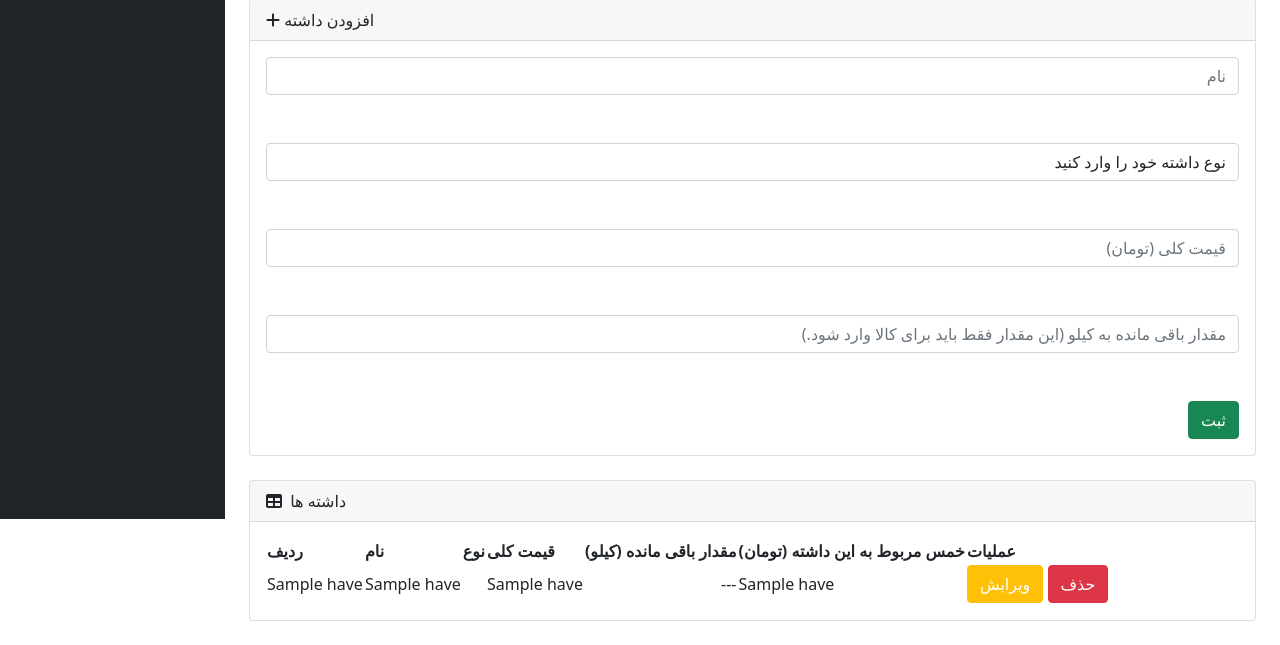
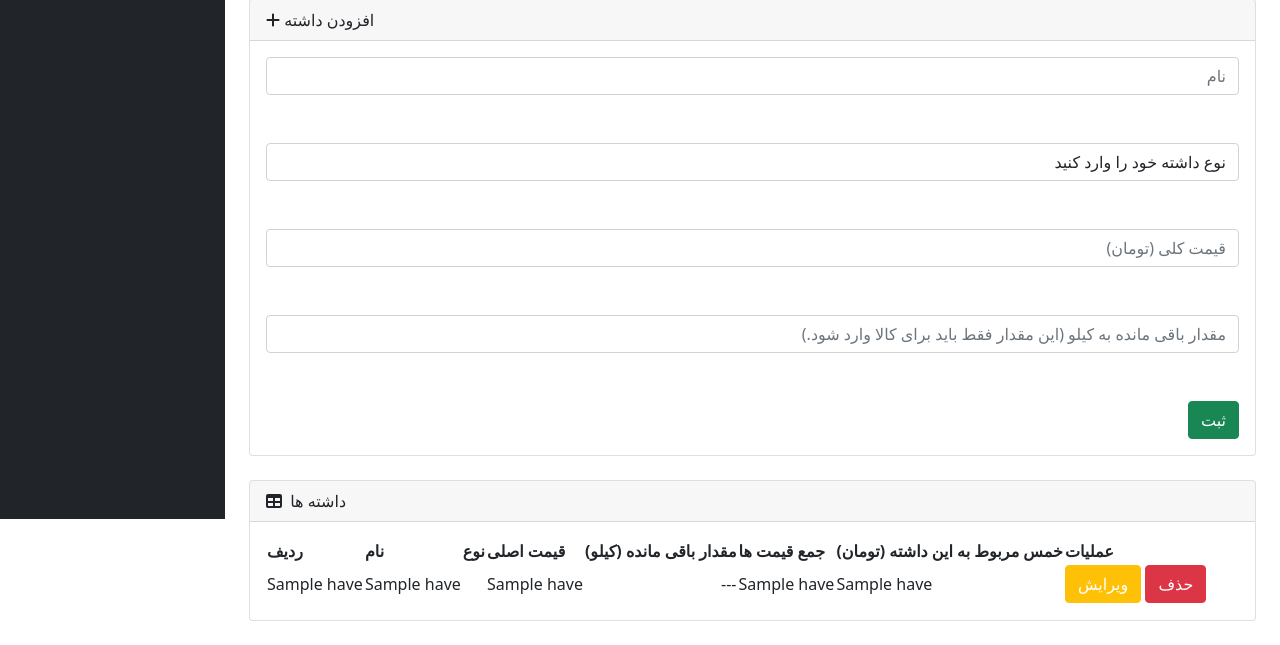
Before and after one commit to afattahi1387/calculate-khoms-website, a Flask app: template templates/index.html in a window 1280 px wide. Shown: the part 281-926 px from the top of the page. Run offline with Flask 3, Linux system fonts and the light colour scheme; the template is opened without the code that fills it: most values are stand-ins (such as "Sample title", 1, 10 or a date in 2020); parts of the project's set-up code (start-up, migrations or seed data) failed here and were passed over; some libraries are stand-ins or nearby versions.

Commit message:
dashboard page is showing total price in table now.

```diff
--- a/app.py
+++ b/app.py
@@ -22,8 +22,14 @@ def home():
     for have in havesRow:
         haveId += 1
         have = list(have)
+        have.append(functions.add_cama_in_number(functions.calculate_have_khoms(have[0])))
+        if have[2] == 'commodity':
+            have.append(functions.add_cama_in_number(have[4] * have[5]))
+        else:
+            have.append(functions.add_cama_in_number(have[4]))
+
         have[4] = functions.add_cama_in_number(have[4])
-        have.append(functions.add_cama_in_number(functions.calculate_have_khoms(have[0])))
+
         if have[5]:
             have[5] = functions.add_cama_in_number(have[5])
         haves[str(haveId)] = have
--- a/templates/index.html
+++ b/templates/index.html
@@ -136,8 +136,9 @@
                                             <th>ردیف</th>
                                             <th>نام</th>
                                             <th>نوع</th>
-                                            <th>قیمت کلی</th>
+                                            <th>قیمت اصلی</th>
                                             <th>مقدار باقی مانده (کیلو)</th>
+                                            <th>جمع قیمت ها</th>
                                             <th>خمس مربوط به این داشته (تومان)</th>
                                             <th>عملیات</th>
                                         </tr>
@@ -162,6 +163,7 @@
                                                         {{ haves[have][5] }}
                                                     {% endif %}
                                                 </td>
+                                                <td>{{ haves[have][7] }}</td>
                                                 <td>{{ haves[have][6] }}</td>
                                                 <td>
                                                     <a href="/?edit-have={{ haves[have][0] }}" class="btn btn-warning" style="color: white;">ویرایش</a>
```
